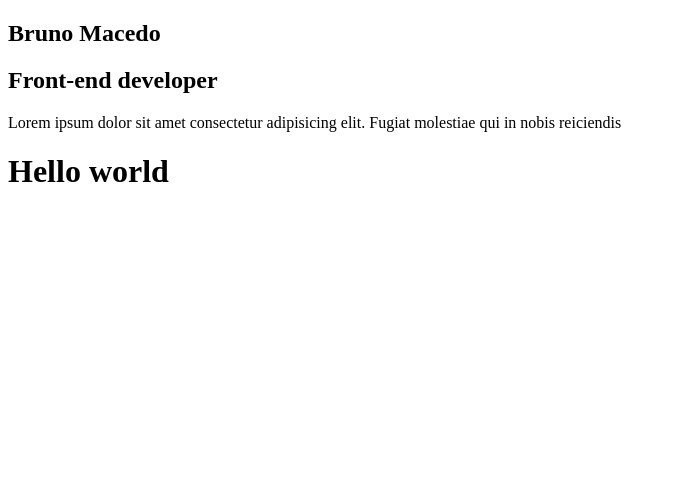
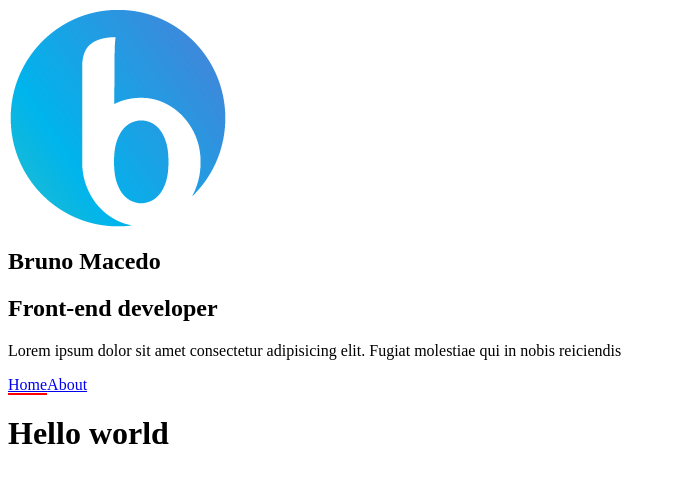
Before and after one commit to brunomacedo/brunomacedo.github.io, a Gatsby site: page / in a window 1280 px wide. Shown: the whole page, without its empty margins (0-676 px from the left). Built offline with nearby package versions, Linux system fonts and the light colour scheme; Gatsby itself is replaced by a stand-in of ours.

Commit message:
feat: add gatsby images

```diff
--- /dev/null
+++ b/src/components/Avatar/index.jsx
@@ -0,0 +1,30 @@
+import React from "react";
+import { useStaticQuery, graphql } from "gatsby";
+import Img from "gatsby-image"
+
+function Avatar() {
+  const { avatarImage } = useStaticQuery(
+    graphql`
+      query {
+        avatarImage: file(relativePath: { eq: "favicon.png" }) {
+          childImageSharp {
+            fluid(maxWidth: 220, quality: 100) {
+              ...GatsbyImageSharpFluid_withWebp_noBase64
+            }
+          }
+        }
+      }
+    `
+  )
+
+  return (
+    <Img
+      fluid={avatarImage.childImageSharp.fluid}
+      style={{
+        maxWidth: 220
+      }}
+    />
+  )
+}
+
+export default Avatar
--- a/src/components/Profile/index.jsx
+++ b/src/components/Profile/index.jsx
@@ -1,5 +1,6 @@
 import React from "react"
-import { useStaticQuery, graphql } from "gatsby"
+import { useStaticQuery, graphql, Link } from "gatsby"
+import Avatar from "../Avatar"
 
 function Profile() {
   const { site } = useStaticQuery(
@@ -19,9 +20,14 @@ function Profile() {
 
   return (
     <aside className="profile-wrapper">
+      <Avatar />
       <h1>{site.siteMetadata.title}</h1>
       <h2>{site.siteMetadata.position}</h2>
       <p>{site.siteMetadata.description}</p>
+      <nav>
+        <Link to="/" activeStyle={{ borderBottom: '2px solid red' }} >Home</Link>
+        <Link to="/about" activeStyle={{ borderBottom: '2px solid red' }} >About</Link>
+      </nav>
     </aside>
   )
 }
```
